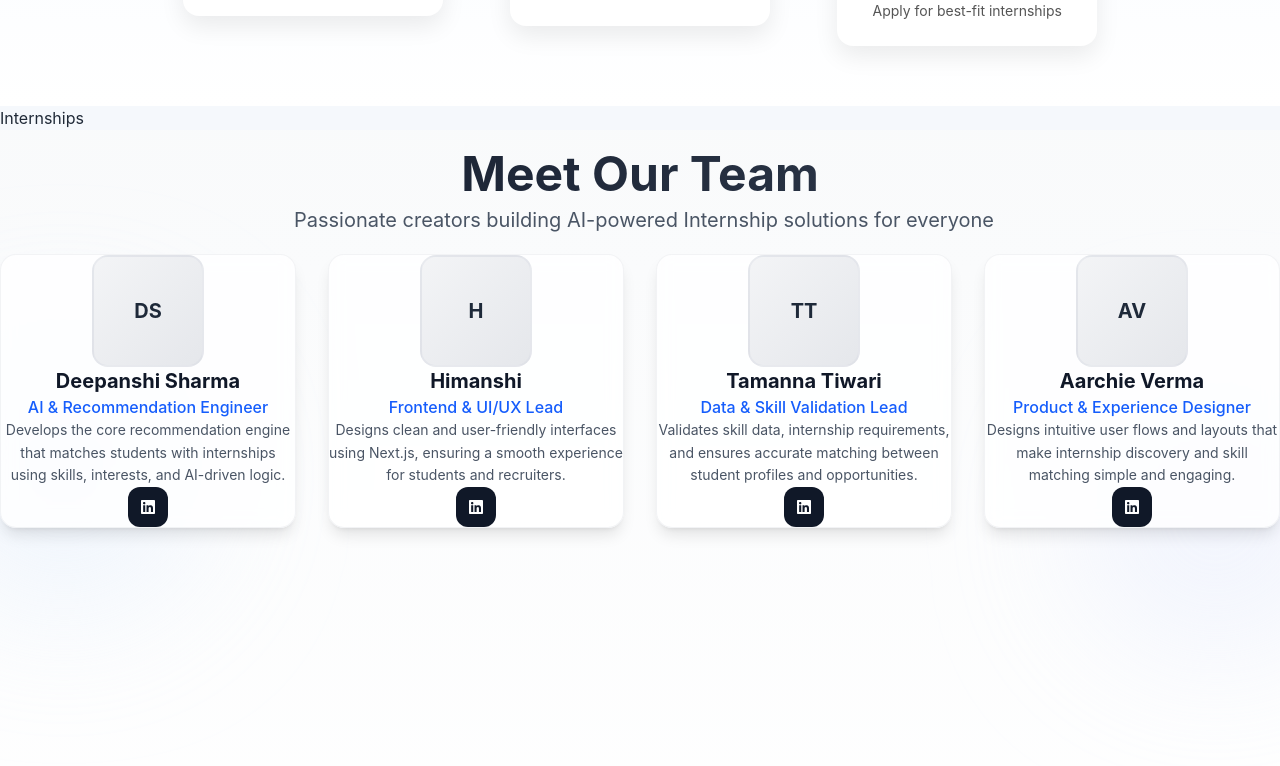
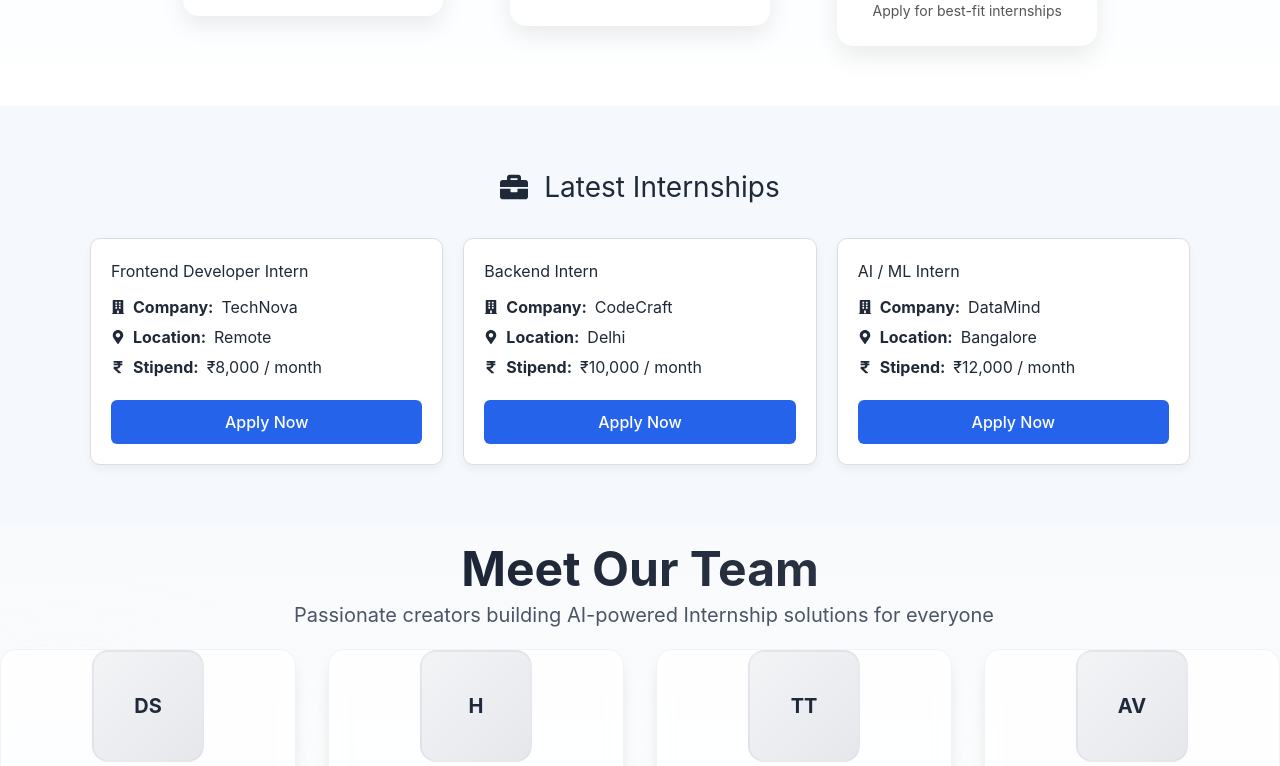
Before and after one commit to Tamanna200513/Internship-And-Skill-Matcher-Platform, a Next.js app: page / in a window 1280 px wide. Shown: the part 1308-2074 px from the top of the page. Built offline with nearby package versions, Linux system fonts and the light colour scheme.

Commit message:
local changes saved

```diff
--- a/app/globals.css
+++ b/app/globals.css
@@ -279,3 +279,71 @@ body {
   cursor: pointer;
   color: white;
 }
+/*=============InternshipCards=============*/
+.internshipSection {
+  padding: 60px 20px;
+  text-align: center;
+}
+
+.sectionTitle {
+  font-size: 28px;
+  margin-bottom: 30px;
+  display: flex;
+  justify-content: center;
+  align-items: center;
+  gap: 8px;
+}
+
+.cardGrid {
+  display: grid;
+  grid-template-columns: repeat(auto-fit, minmax(260px, 1fr));
+  gap: 20px;
+}
+
+.internshipCard {
+  border: 1px solid #ddd;
+  padding: 20px;
+  border-radius: 10px;
+  background: #fff;
+  box-shadow: 0 4px 10px rgba(0,0,0,0.05);
+  text-align: left;
+  transition: transform 0.2s ease, box-shadow 0.2s ease;
+}
+
+.internshipCard:hover {
+  transform: translateY(-5px);
+  box-shadow: 0 8px 18px rgba(0,0,0,0.1);
+}
+
+.internshipCard h3 {
+  margin-bottom: 12px;
+}
+
+/* icon + text line */
+.internshipCard p {
+  display: flex;
+  align-items: center;
+  gap: 8px;
+  margin: 6px 0;
+}
+
+/* icon spacing */
+.internshipCard p svg {
+  font-size: 14px;
+}
+
+.applyBtn {
+  margin-top: 15px;
+  padding: 10px 15px;
+  border: none;
+  background: #2563eb;
+  color: white;
+  border-radius: 6px;
+  cursor: pointer;
+  width: 100%;
+  font-weight: 500;
+}
+
+.applyBtn:hover {
+  background: #1d4ed8;
+}
--- a/app/page.js
+++ b/app/page.js
@@ -4,8 +4,6 @@ import Feature from "@/components/Home/Features";
 import HowItWorks from "@/components/Home/HowItWorks";
 import WhoWeAre from "@/components/Home/WhoWeAre";
 import InternshipCards from "@/components/Home/InternshipCards";
-
-
 
 export default function HomePage() {
   return (
@@ -15,7 +13,6 @@ export default function HomePage() {
       <HowItWorks />
       <InternshipCards />
       <WhoWeAre />
-
     </main>
   );
 }
--- a/components/Home/InternshipCards.jsx
+++ b/components/Home/InternshipCards.jsx
@@ -1,9 +1,58 @@
-const InternshipCards = () => {
+import { FaBuilding, FaMapMarkerAlt, FaRupeeSign, FaBriefcase } from "react-icons/fa";
+
+export default function InternshipCards() {
+  const internships = [
+    {
+      id: 1,
+      title: "Frontend Developer Intern",
+      company: "TechNova",
+      location: "Remote",
+      stipend: "₹8,000 / month",
+    },
+    {
+      id: 2,
+      title: "Backend Intern",
+      company: "CodeCraft",
+      location: "Delhi",
+      stipend: "₹10,000 / month",
+    },
+    {
+      id: 3,
+      title: "AI / ML Intern",
+      company: "DataMind",
+      location: "Bangalore",
+      stipend: "₹12,000 / month",
+    },
+  ];
+
   return (
-    <div>
-      <h2>Internships</h2>
-    </div>
+    <section className="internshipSection">
+      <h2 className="sectionTitle">
+        <FaBriefcase style={{ marginRight: 8 }} />
+        Latest Internships
+      </h2>
+
+      <div className="cardGrid">
+        {internships.map((item) => (
+          <div key={item.id} className="internshipCard">
+            <h3>{item.title}</h3>
+
+            <p>
+              <FaBuilding /> <strong> Company:</strong> {item.company}
+            </p>
+
+            <p>
+              <FaMapMarkerAlt /> <strong> Location:</strong> {item.location}
+            </p>
+
+            <p>
+              <FaRupeeSign /> <strong> Stipend:</strong> {item.stipend}
+            </p>
+
+            <button className="applyBtn">Apply Now</button>
+          </div>
+        ))}
+      </div>
+    </section>
   );
-};
-
-export default InternshipCards;
+}
```
Also changed, not shown: components/Features/skill-matching/SkillMatching.jsx (deleted).
